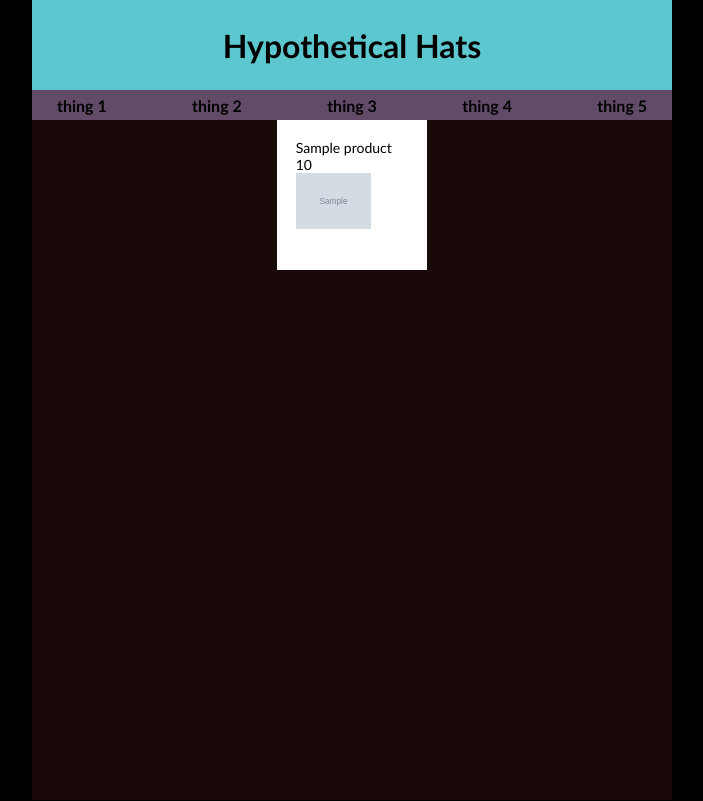
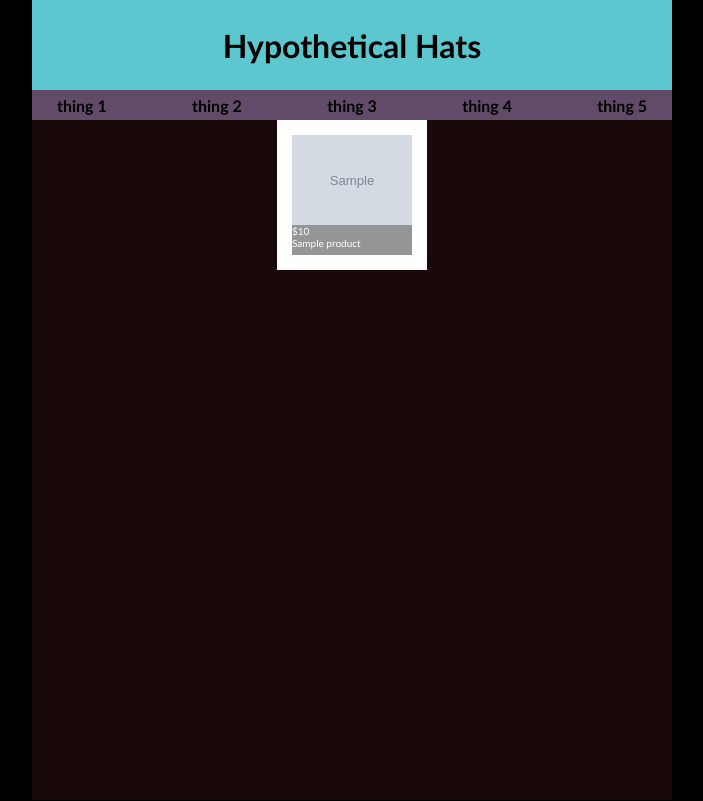
Before and after one commit to jzcdx/ecommerce, a Flask app: template templates/store.html in a window 1280 px wide. Shown: the top 801 px of the page, without its empty margins (288-991 px from the left). Run offline with Flask 2, Linux system fonts and the light colour scheme; the template is opened without the code that fills it: most values are stand-ins (such as "Sample title", 1, 10 or a date in 2020); grey boxes marked "Sample" are stand-in pictures; parts of the project's set-up code (start-up, migrations or seed data) failed here and were passed over.

Commit message:
image resizing looks fine now

```diff
--- a/db_utils.py
+++ b/db_utils.py
@@ -32,5 +32,4 @@ class DBH: #database helper
 
             return rows;
 
-dbh = DBH()
-print(type(dbh.get_products()[0]));
+#dbh = DBH()
--- a/static/css/store.css
+++ b/static/css/store.css
@@ -130,78 +130,48 @@ body::-webkit-scrollbar {
 }
 
 .cell { /*inner card structure/style*/
-    width: 75%;
-    height: 75%;
+    width: 80%;
+    height: 80%;
 
     display:flex;
     flex-direction:column;
-    justify-content:flex-start;
-
+    justify-content:space-between;
 
     -ms-overflow-style: none; /* for Internet Explorer, Edge */
     scrollbar-width: none; /* for Firefox */
     overflow-y: scroll;
-    padding:12.5%;
+    /*padding:10%;*/ /*for clickability*/
+}
+
+.thumbnail-div {
+    width:120px;
+    height:90px;
 }
 
 .product-thumbnail {
-    display: block;
-    max-width:75px;
-    max-height:75px;
-    width: auto;
-    height: auto;
+    width: 100%;
+    height: 100%;
+    object-fit: contain;
 }
 
-/*
-.grid {
-    width: calc(100%);
-    display: flex;
-    flex-wrap: wrap;
-    justify-content: flex-start;
-    gap:5px;
+.info-container {
+    width:120px;
+    height:30px;
+    background-color:rgba(44, 44, 44, 0.5);
 
-    -ms-overflow-style: none;
-    scrollbar-width: none;
-    overflow-y: scroll;
 
-    background-color: rgb(44, 44, 44);
 }
 
-.card {
-    outline: solid;
-    background-color: white;
+.info-container * {
+    color:white;
+    font-size:10px;
 
-    max-height: 200px;
-    width: 200px;
+    white-space: nowrap;
+    overflow: hidden;
+    text-overflow: ellipsis;
 
-    display: flex;
-    justify-content: center;
-    align-items: center;
-
-    padding: 0%;
-    flex-basis: calc(33% - 10px);
+    display:block;
 }
-
-
-
-
-
-.cell {
-    width: 75%;
-    height: 75%;
-
-    display:flex;
-    flex-direction:column;
-    justify-content:flex-start;
-
-
-    -ms-overflow-style: none;
-    scrollbar-width: none;
-    overflow-y: scroll;
-    padding: 12.5%;
-}
-*/
-
 
 
 
--- a/templates/store.html
+++ b/templates/store.html
@@ -32,10 +32,14 @@
                         {% for product in products %}
                             <div class="card">
                                 <div class="cell">
-                                    <label class="card_name">{{ product["name"] }}</label>
                                     <!--<p>card description</p>-->
-                                    <label>{{ product["price"] }}</label>
-                                    <img class="product-thumbnail" src="{{ product['picture'] }}"></img>
+                                    <div class="thumbnail-div">
+                                        <img class="product-thumbnail" src="{{ product['picture'] }}">
+                                    </div>
+                                    <div class="info-container">
+                                        <label>${{ product["price"] }}</label>
+                                        <label class="card_name">{{ product["name"] }}</label>
+                                    </div>
                                 </div>
                             </div>
                         {% endfor %}
@@ -58,7 +62,6 @@
                 </div>
             </div>
 
-            <img src="static\assets\hats\dapper snapback.png"></img>
         </div>
 
     </body>
```
Also changed, not shown: static/assets/hats/cowboy.png, static/assets/hats/cowboy_0.png (added), static/assets/hats/golden sombrero.png (added).
